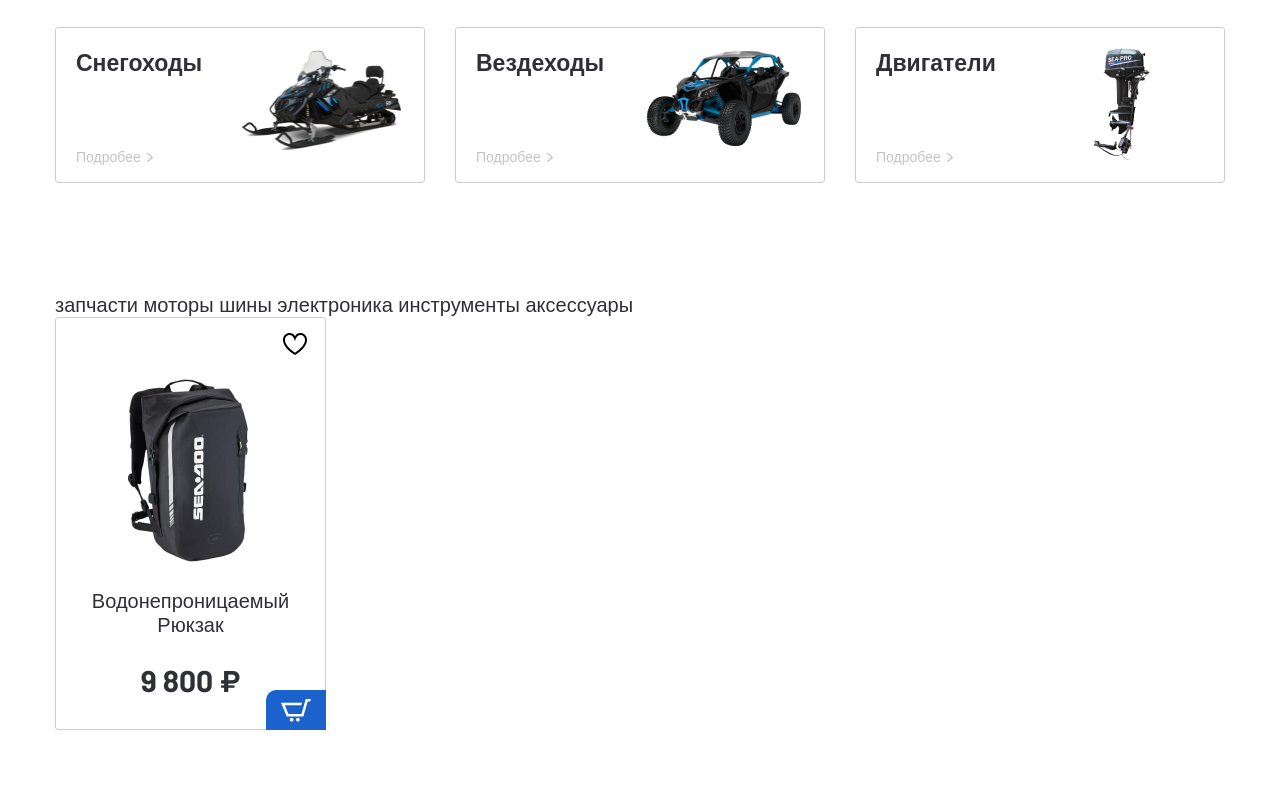
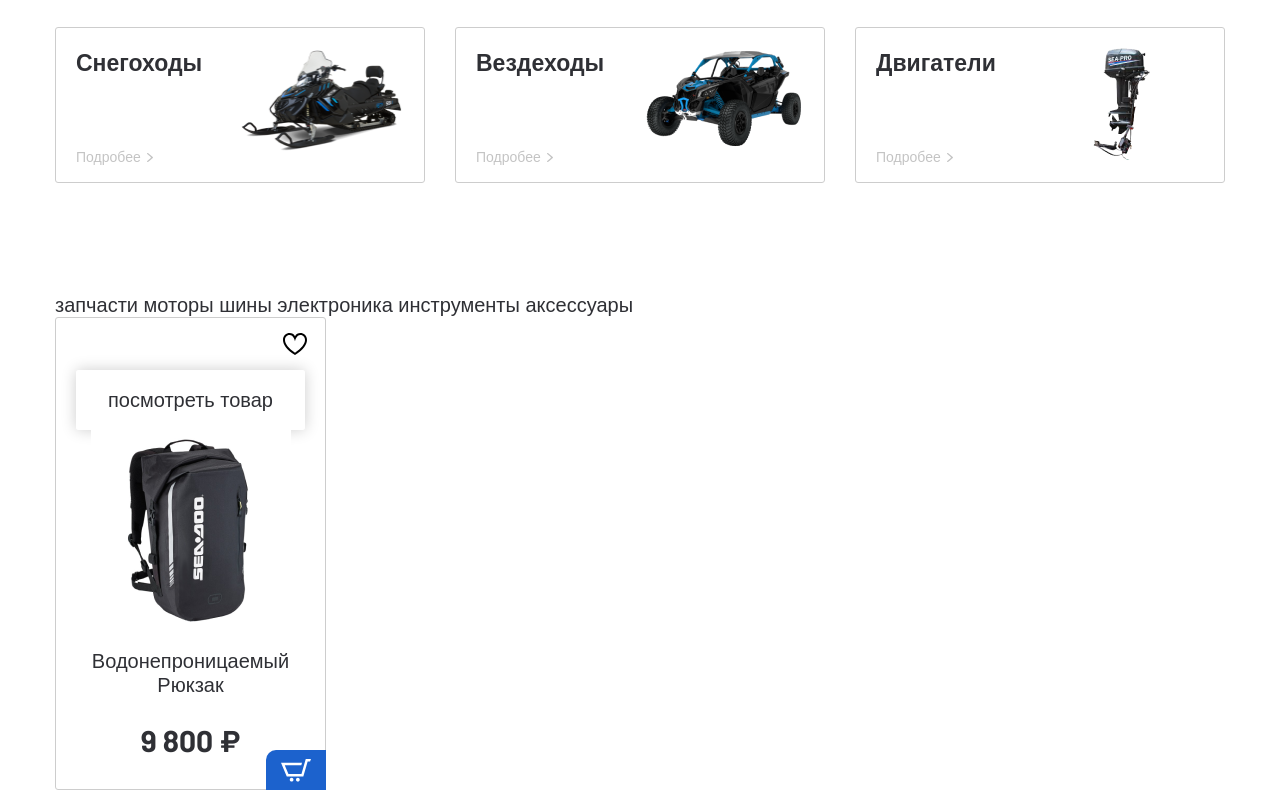
Before and after one commit to yurij-f/testing_1, a plain HTML site: page gidrotsikly/index.html in a window 1280 px wide. Shown: the part 1253-2043 px from the top of the page. Before the commit the page ends 1983 px from the top, so only its background shows below. Drawn offline with nearby package versions, Linux system fonts and the light colour scheme.

Commit message:
Working-test-version

```diff
--- a/gidrotsikly/css/style.css
+++ b/gidrotsikly/css/style.css
@@ -504,3 +504,10 @@ body {
 	padding-top: 7px;
 	cursor: pointer;
 }
+
+.product-item__hover-text {
+	padding: 18px 21px;
+	box-shadow: 0px 0px 15px rgba(0, 0, 0, 0.2);
+	background-color: rgba(255,255,255, .9);
+	border-radius: 3px;
+}
--- a/gidrotsikly/index.html
+++ b/gidrotsikly/index.html
@@ -317,6 +317,9 @@
 												<img src="images/basket-white.svg" alt="">
 											</button>
 										<a class="product-item" href="#">
+											<p class="product-item__hover-text">
+												посмотреть товар
+											</p>
 											<img class="product-item__img" src="images/content/product-1.png" alt="">
 											<h4 class="product-item-title">
 												Водонепроницаемый
```
